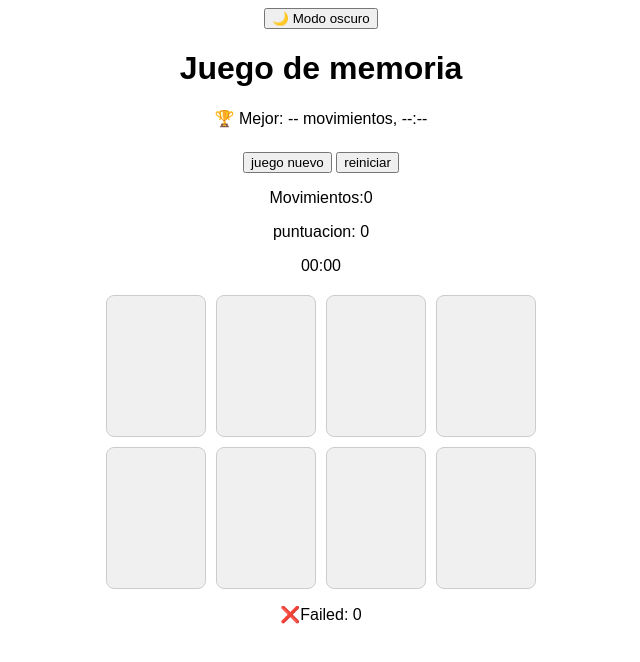
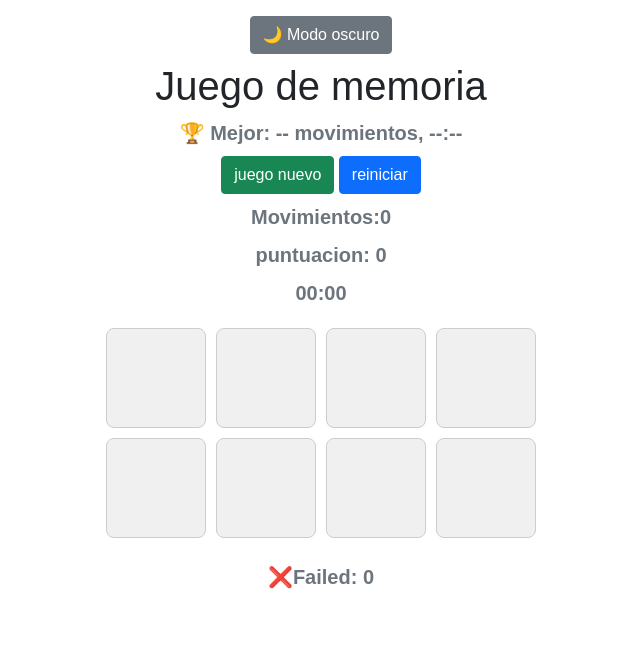
Before and after one commit to juanAriel/memory-game, a plain HTML site: page index.html in a window 1280 px wide. Shown: the whole page, without its empty margins (319-959 px from the left). Drawn offline with nearby package versions, Linux system fonts and the light colour scheme.

Commit message:
add bootstrap and fixed text on failed js.

```diff
--- a/index.html
+++ b/index.html
@@ -4,21 +4,23 @@
     <meta charset="UTF-8" />
     <meta name="viewport" content="width=device-width, initial-scale=1.0" />
     <title>Juego de memoria</title>
+    <link href="https://cdn.jsdelivr.net/npm/bootstrap@5.0.2/dist/css/bootstrap.min.css" rel="stylesheet" integrity="sha384-EVSTQN3/azprG1Anm3QDgpJLIm9Nao0Yz1ztcQTwFspd3yD65VohhpuuCOmLASjC" crossorigin="anonymous">
     <link rel="stylesheet" href="styles.css" />
   </head>
   <body>
-    <button id="toggle-modo">🌙 Modo oscuro</button>
-    <h1>Juego de memoria</h1>
-    <div class="best-score" id="best-score">🏆 Mejor: -- movimientos, --:--</div>
-    <button id="new-game">juego nuevo</button>
-    <button id="reset-game">reiniciar</button>
-    <p id="move-counter">Movimientos:0</p>
-    <p id="score">puntuacion: 0</p>
-    <p id="timer"> 00:00</p>
+    <button class="btn btn-secondary mt-3" id="toggle-modo">🌙 Modo oscuro</button>
+    <h1  class="mt-2">Juego de memoria</h1>
+    <div class="best-score fs-5 text-secondary fw-bold text-center mb-2" id="best-score">🏆 Mejor: -- movimientos, --:--</div>
+    <button class="btn btn-success" id="new-game">juego nuevo</button>
+    <button class="btn btn-primary" id="reset-game">reiniciar</button>
+    <p class="fs-5 text-secondary fw-bold text-center mb-2 mt-2" id="move-counter">Movimientos:0</p>
+    <p class="fs-5 text-secondary fw-bold text-center mb-2" id="score">puntuacion: 0</p>
+    <p class="fs-5 text-secondary fw-bold text-center mb-2" id="timer"> 00:00</p>
     <div id="game-board"></div>
-    <p id="move-falied">❌Failed: 0</p>
+    <p class="fs-5 text-secondary fw-bold text-center mb-2 mt-4" id="move-falied">❌Failed: 0</p>
 
     <script src="https://cdnjs.cloudflare.com/ajax/libs/vanilla-tilt/1.7.2/vanilla-tilt.min.js"></script>
+    <script src="https://cdn.jsdelivr.net/npm/canvas-confetti@1.6.0/dist/confetti.browser.min.js"></script>
     <script src="script.js"></script>
   </body>
 </html>
--- a/script.js
+++ b/script.js
@@ -103,7 +103,7 @@ function handleCardClick(event) {
       updateScore();
     } else {
       errorCount++;
-      errorDisplay.textContent = errorCount;
+      errorDisplay.textContent = `❌Failed: ${errorCount}` ;
       setTimeout(() => {
         flippedCards[0].flipped = false;
         flippedCards[1].flipped = false;
@@ -119,7 +119,9 @@ function updateScore() {
 
   if (matchedPairs === images.length) {
     setTimeout(() => {
-      alert("¡Felicidades, encontraste todos los pares!");
+      clearInterval(timerInterval);
+      // alert("¡Felicidades, encontraste todos los pares!");
+      celebrateWin();
       saveBestScoreIfNeeded();
     }, 100);
   }
@@ -220,6 +222,14 @@ function saveBestScoreIfNeeded() {
     bestScoreDisplay.textContent = `🏆 Mejor: ${newBest.moves} movimientos, ${newBest.time}`;
   }
 }
+/**funcion de efecto de celebracion */
+function celebrateWin() {
+  confetti({
+    particleCount: 200,
+    spread: 90,
+    origin: { y: 0.6 },
+  });
+}
 
 /**mode dark */
 document.getElementById("toggle-modo").addEventListener("click", () => {
```
